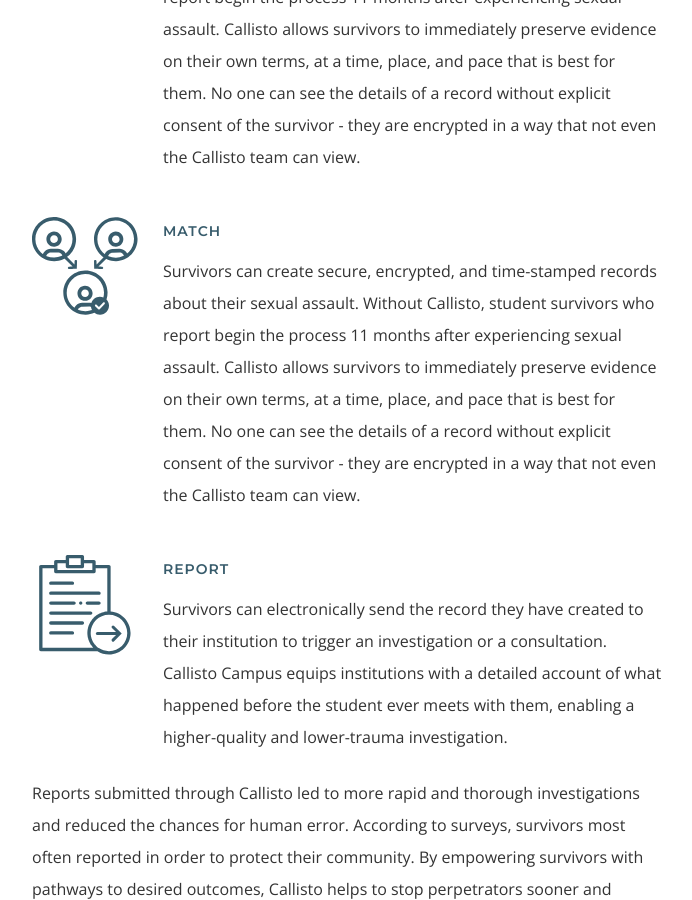
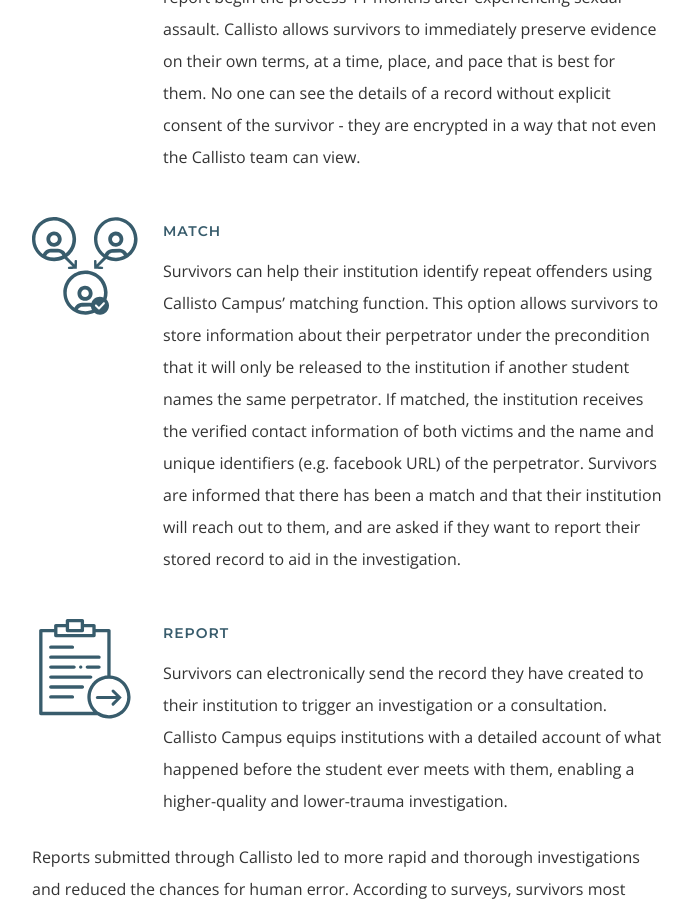
Before and after one commit to project-callisto/projectcallisto-dot-org, a Jekyll site: the page built from what-we-do.html, in a window 1280 px wide and 900 px high, scrolled down 2124 px. Shown: the whole window, without its empty margins (293-985 px from the left). Built offline with Jekyll 4.4.1, drawn with Linux system fonts in a browser that asks for light colours.

Commit message:
Update copy on "Match" section

```diff
--- a/what-we-do.html
+++ b/what-we-do.html
@@ -37,7 +37,7 @@
                 <img src="../images/Assets/match-icon.svg" alt="Match">
                 <div>
                     <h5>MATCH</h5>
-                    <p>Survivors can create secure, encrypted, and time-stamped records about their sexual assault. Without Callisto, student survivors who report begin the process 11 months after experiencing sexual assault. Callisto allows survivors to immediately preserve evidence on their own terms, at a time, place, and pace that is best for them. No one can see the details of a record without explicit consent of the survivor - they are encrypted in a way that not even the Callisto team can view.</p>
+                    <p>Survivors can help their institution identify repeat offenders using Callisto Campus’ matching function. This option allows survivors to store information about their perpetrator under the precondition that it will only be released to the institution if another student names the same perpetrator. If matched, the institution receives the verified contact information of both victims and the name and unique identifiers (e.g. facebook URL) of the perpetrator. Survivors are informed that there has been a match and that their institution will reach out to them, and are asked if they want to report their stored record to aid in the investigation.</p>
                 </div>
             </div>
             <div class="value-prop-item">
```
